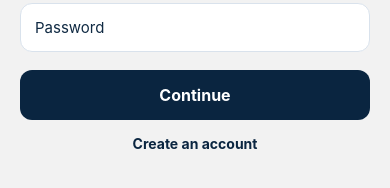
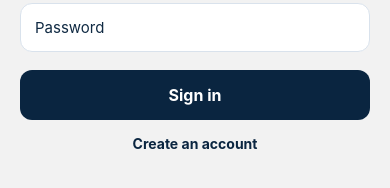
Before and after one commit to gaurav95-alt/tipmate, a React Native app: screen /AuthScreen in a window 390 px wide. Shown: the part 478-666 px from the top of the page. Built offline with nearby package versions, Linux system fonts and the light colour scheme.

Commit message:
Connect authentication flow to home

```diff
--- a/src/screens/AuthScreen.js
+++ b/src/screens/AuthScreen.js
@@ -1,15 +1,2 @@
-import React, { useState } from 'react';
-import { View, Text, TextInput, Pressable, StyleSheet, ScrollView, Alert } from 'react-native';
-import { styles as base, COLORS } from '../theme';
-export default function AuthScreen({ navigation }) {
-  const [email, setEmail] = useState(''); const [password, setPassword] = useState('');
-  return <ScrollView contentContainerStyle={[base.content, { flexGrow: 1, justifyContent: 'center' }]}>
-    <Text style={s.logo}>JUSTSPAI</Text><Text style={base.title}>Travel safe. Travel smart.</Text>
-    <Text style={base.subtitle}>Find verified travel companions who match your plans, interests and budget.</Text>
-    <TextInput style={base.input} placeholder="Email" keyboardType="email-address" value={email} onChangeText={setEmail} />
-    <TextInput style={base.input} placeholder="Password" secureTextEntry value={password} onChangeText={setPassword} />
-    <Pressable style={base.button} onPress={() => navigation.navigate('ProfileScreen')}><Text style={base.buttonText}>Continue</Text></Pressable>
-    <Pressable style={s.secondary} onPress={() => Alert.alert('JustSPAI', 'Authentication will be connected to the backend in the next phase.')}><Text style={s.secondaryText}>Create an account</Text></Pressable>
-  </ScrollView>;
-}
-const s = StyleSheet.create({ logo:{fontSize:15,fontWeight:'900',letterSpacing:3,color:COLORS.navy,marginBottom:20},secondary:{padding:15,alignItems:'center'},secondaryText:{color:COLORS.navy,fontWeight:'700'}});
+import React,{useState}from'react';import{Text,TextInput,Pressable,StyleSheet,ScrollView,Alert}from'react-native';import{styles as b,COLORS}from'../theme';
+export default function AuthScreen({navigation}){const[email,setEmail]=useState('');const[password,setPassword]=useState('');const login=()=>{if(!email||!password){Alert.alert('Missing details','Please enter your email and password.');return}navigation.navigate('HomeScreen')};return <ScrollView contentContainerStyle={[b.content,{flexGrow:1,justifyContent:'center'}]}><Text style={s.logo}>JUSTSPAI</Text><Text style={b.title}>Travel safe. Travel smart.</Text><Text style={b.subtitle}>Find verified travel companions who match your plans, interests and budget.</Text><TextInput style={b.input} placeholder="Email" autoCapitalize="none" keyboardType="email-address" value={email} onChangeText={setEmail}/><TextInput style={b.input} placeholder="Password" secureTextEntry value={password} onChangeText={setPassword}/><Pressable style={b.button} onPress={login}><Text style={b.buttonText}>Sign in</Text></Pressable><Pressable style={s.secondary} onPress={()=>navigation.navigate('ProfileScreen')}><Text style={s.secondaryText}>Create an account</Text></Pressable></ScrollView>};const s=StyleSheet.create({logo:{fontSize:15,fontWeight:'900',letterSpacing:3,color:COLORS.navy,marginBottom:20},secondary:{padding:15,alignItems:'center'},secondaryText:{color:COLORS.navy,fontWeight:'700'}});
```
